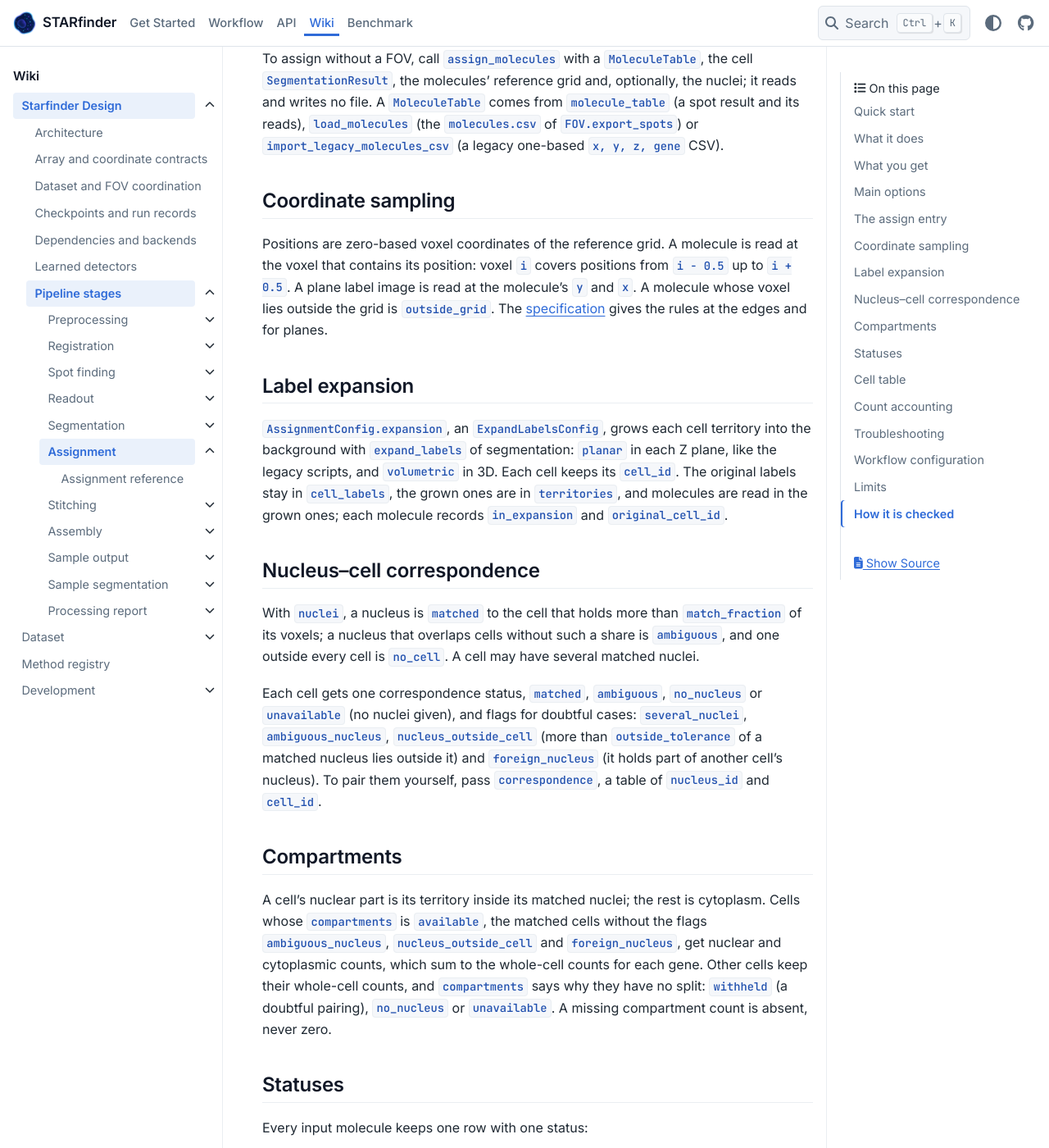
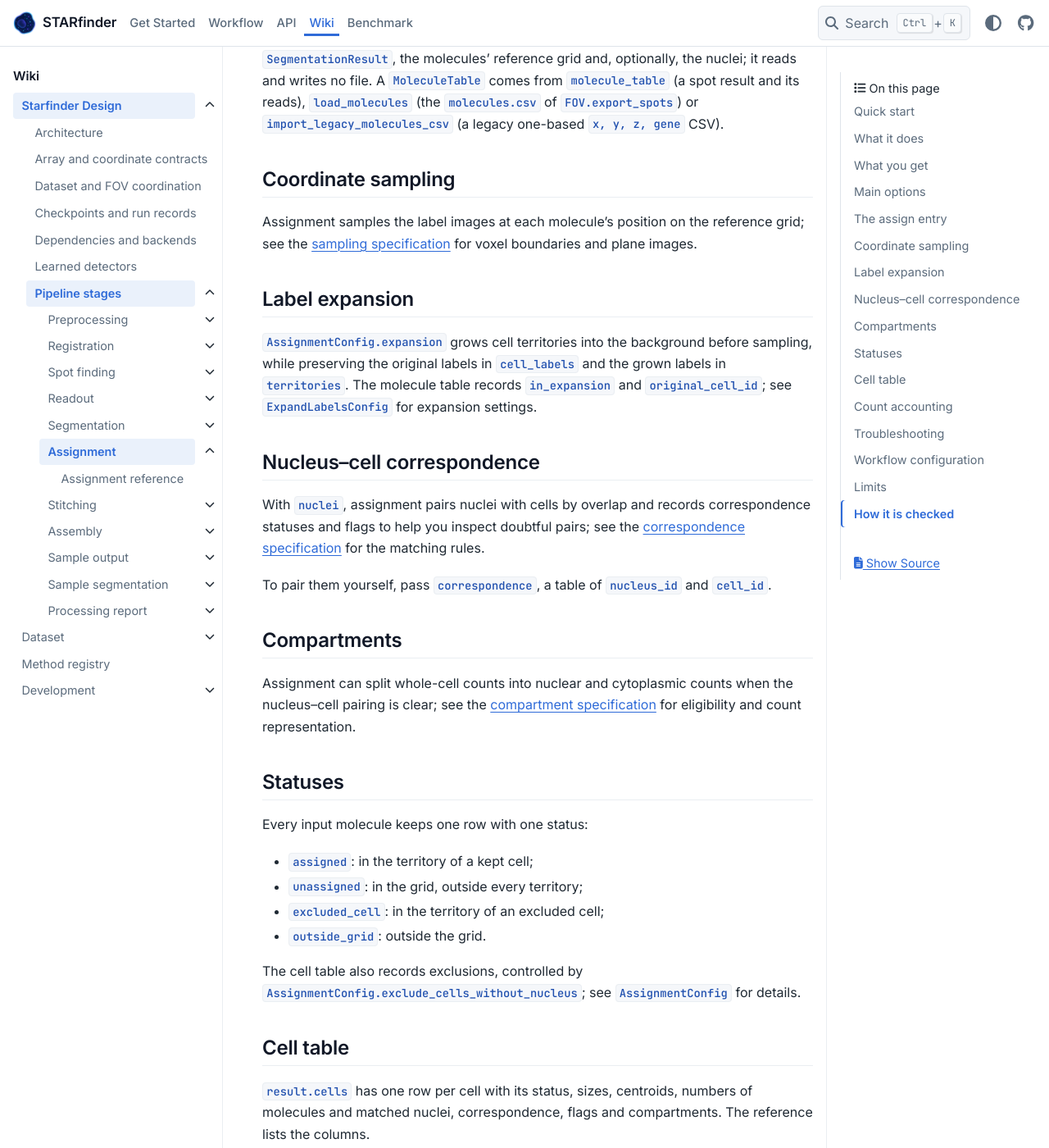
Before and after one commit to wanglab-broad/starfinder, a Sphinx documentation site: the page built from docs/assignment-contract.md, in a window 1280 px wide and 1400 px high, scrolled down 2805 px. Shown: the whole window at 82% size. Built offline with Sphinx 7.4.7 and the PyData theme 0.15.4, drawn with Linux system fonts in a browser that asks for light colours; some of the changed text lies outside the part shown.

Commit message:
fix(w-627): address review findings (restructure the assignment…)
Repaired both assignment pages and updated the audits.

Linear-Issue: W-627

```diff
--- a/docs/assignment-contract.md
+++ b/docs/assignment-contract.md
@@ -76,7 +76,7 @@ whole-cell counts only.
    doubtful pairs.
 5. **Compartments.** Splits the molecules of clearly paired cells into nuclear and
    cytoplasmic.
-6. **Exclusion**, with nuclei: excludes the `no_nucleus` cells, by default.
+6. **Exclusion.** Applies the configured cell exclusion.
 7. **Counts.** Counts the assigned molecules per cell and gene.
 8. **Saving**, with `checkpoints`.
 
@@ -106,10 +106,8 @@ whole-cell counts only.
 * `cells` and `nuclei`: the segmentation runs, or `SegmentationResult` objects, used as
   cell territories and nuclei.
 * `AssignmentConfig.expansion`: grows the cell territories before sampling.
-* `CorrespondenceConfig.match_fraction`: the share of a nucleus above which a cell is
-  paired with it.
-* `CorrespondenceConfig.outside_tolerance`: the share of a paired nucleus outside its cell
-  above which the cell is flagged.
+* `CorrespondenceConfig.match_fraction`: controls nucleus–cell pairing by overlap.
+* `CorrespondenceConfig.outside_tolerance`: controls flags for nuclei outside their cells.
 * `AssignmentConfig.exclude_cells_without_nucleus`: keeps or excludes the `no_nucleus`
   cells.
 * `population`: the accepted reads (`final`) or every read called to a gene (`called`).
@@ -127,41 +125,32 @@ molecules' reference grid and, optionally, the nuclei; it reads and writes no fi
 
 ## Coordinate sampling
 
-Positions are zero-based voxel coordinates of the reference grid. A molecule is read at the voxel that contains its position: voxel `i` covers positions
-from `i − 0.5` up to `i + 0.5`. A plane label image is read at the molecule's `y` and
-`x`. A molecule whose voxel lies outside the grid is `outside_grid`. The
-[specification](https://github.com/wanglab-broad/starfinder/blob/dev/design/specs/assignment.md#coordinate-sampling)
-gives the rules at the edges and for planes.
+Assignment samples the label images at each molecule's position on the reference grid;
+see the [sampling specification](https://github.com/wanglab-broad/starfinder/blob/dev/design/specs/assignment.md#coordinate-sampling)
+for voxel boundaries and plane images.
 
 ## Label expansion
 
-`AssignmentConfig.expansion`, an `ExpandLabelsConfig`, grows each cell territory into
-the background with `expand_labels` of segmentation: `planar` in each Z plane, like the
-legacy scripts, and `volumetric` in 3D. Each cell keeps its `cell_id`. The original
-labels stay in `cell_labels`, the grown ones are in `territories`, and molecules are read
-in the grown ones; each molecule records `in_expansion` and `original_cell_id`.
+`AssignmentConfig.expansion` grows cell territories into the background before sampling,
+while preserving the original labels in `cell_labels` and the grown labels in `territories`.
+The molecule table records `in_expansion` and `original_cell_id`; see
+{py:class}`~starfinder.segmentation.ExpandLabelsConfig` for expansion settings.
 
 ## Nucleus–cell correspondence
 
-With `nuclei`, a nucleus is `matched` to the cell that holds more than `match_fraction`
-of its voxels; a nucleus that overlaps cells without such a share is `ambiguous`, and one
-outside every cell is `no_cell`. A cell may have several matched nuclei.
+With `nuclei`, assignment pairs nuclei with cells by overlap and records correspondence
+statuses and flags to help you inspect doubtful pairs; see the
+[correspondence specification](https://github.com/wanglab-broad/starfinder/blob/dev/design/specs/assignment.md#nucleuscell-correspondence)
+for the matching rules.
 
-Each cell gets one correspondence status, `matched`, `ambiguous`, `no_nucleus` or
-`unavailable` (no nuclei given), and flags for doubtful cases: `several_nuclei`,
-`ambiguous_nucleus`, `nucleus_outside_cell` (more than `outside_tolerance` of a
-matched nucleus lies outside it) and `foreign_nucleus` (it holds part of another cell's
-nucleus). To pair them yourself, pass `correspondence`, a table of `nucleus_id` and `cell_id`.
+To pair them yourself, pass `correspondence`, a table of `nucleus_id` and `cell_id`.
 
 ## Compartments
 
-A cell's nuclear part is its territory inside its matched nuclei; the rest is cytoplasm.
-Cells whose `compartments` is `available`, the matched cells without the flags
-`ambiguous_nucleus`, `nucleus_outside_cell` and `foreign_nucleus`, get nuclear and
-cytoplasmic counts, which sum to the whole-cell counts for each gene. Other cells keep
-their whole-cell counts, and `compartments` says why they have no split:
-`withheld` (a doubtful pairing), `no_nucleus` or `unavailable`. A missing compartment
-count is absent, never zero.
+Assignment can split whole-cell counts into nuclear and cytoplasmic counts when the
+nucleus–cell pairing is clear; see the
+[compartment specification](https://github.com/wanglab-broad/starfinder/blob/dev/design/specs/assignment.md#compartments)
+for eligibility and count representation.
 
 ## Statuses
 
@@ -172,10 +161,9 @@ Every input molecule keeps one row with one status:
 * `excluded_cell`: in the territory of an excluded cell;
 * `outside_grid`: outside the grid.
 
-With nuclei, the cells whose correspondence is `no_nucleus` are excluded by default:
-their status is `excluded_no_nucleus`, their molecules are `excluded_cell`, and they
-have no count rows, but they keep their row, labels and molecules. `ambiguous` cells are
-kept. Without nuclei no cell is excluded.
+The cell table also records exclusions, controlled by
+`AssignmentConfig.exclude_cells_without_nucleus`; see
+{py:class}`~starfinder.assignment.AssignmentConfig` for details.
 
 ## Cell table
 
@@ -185,11 +173,11 @@ compartments. The reference lists the columns.
 
 ## Count accounting
 
-The result checks that its counts add up: the four statuses sum to the number of
-molecules, the whole-cell counts to the `assigned` molecules, and for an `available` cell
-nuclear plus cytoplasmic to whole. `FOV.assign_molecules` stores
-`summarize_assignment(result)` in `record["counts"]`, with the totals before and after
-the exclusion.
+The result checks that its molecule totals and cell counts agree; see the
+[count specification](https://github.com/wanglab-broad/starfinder/blob/dev/design/specs/assignment.md#count-accounting)
+for the identities checked.
+`FOV.assign_molecules` stores `summarize_assignment(result)` in `record["counts"]`,
+with the totals before and after exclusion.
 
 ## Troubleshooting
 
```
Also changed, not shown: docs/assignment-algorithms.md (+18 -17 lines).
